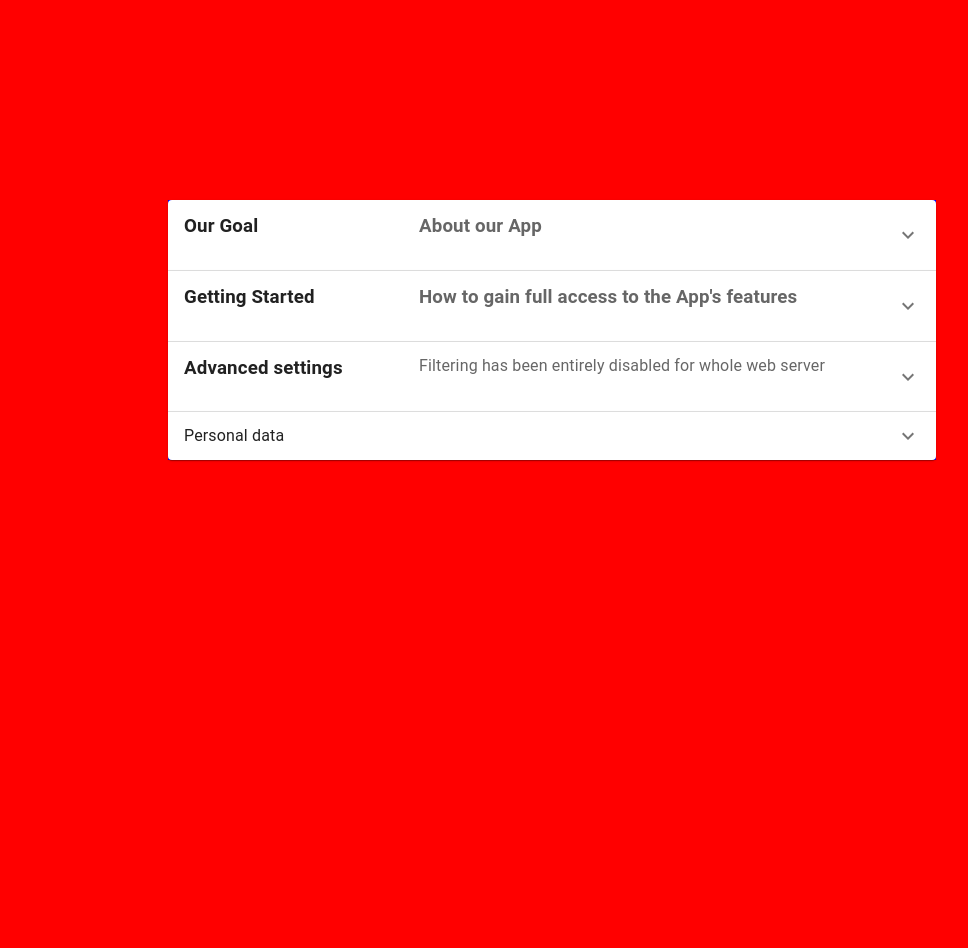
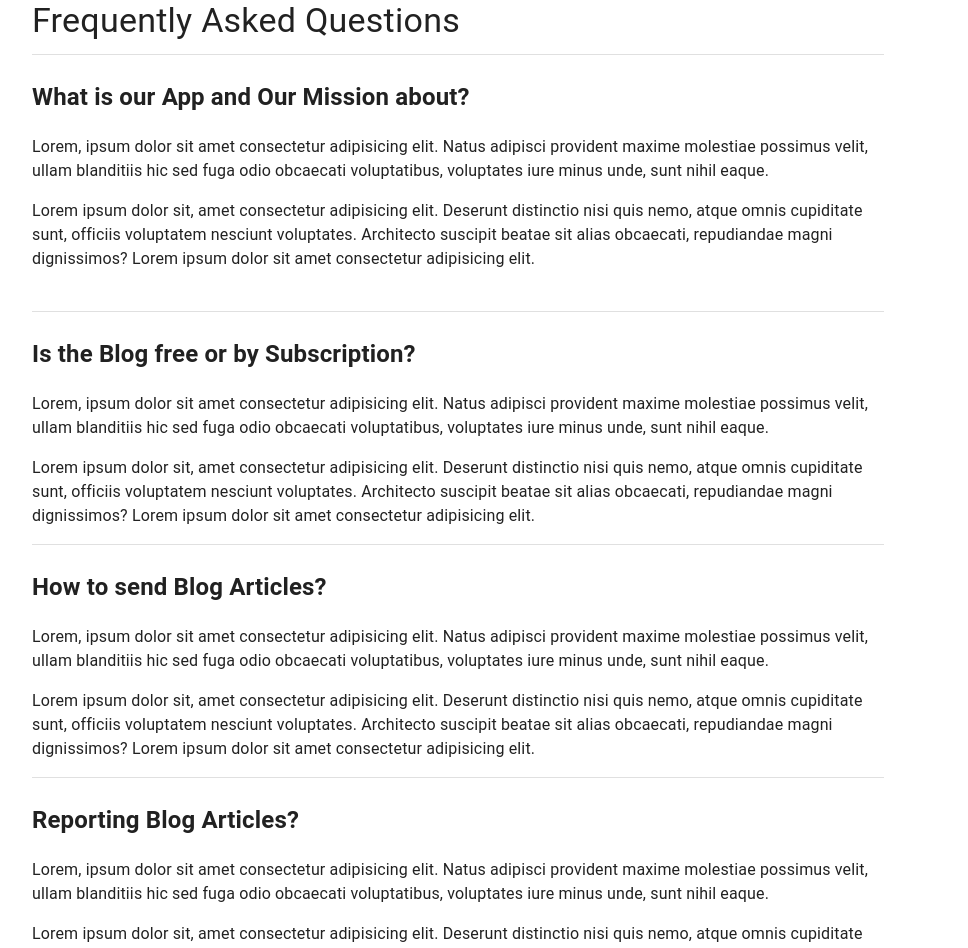
Before and after one commit to Zee-Iq/Wordpress, a React (Create React App) app in the folder wordpress/: page /FAQ in a window 1280 px wide. Shown: the top 948 px of the page, without its empty margins (182-1150 px from the left). Before the commit the page ends 800 px from the top, so only its background shows below. Built offline with nearby package versions, Linux system fonts and the light colour scheme.

Commit message:
Updated FAQ Content

```diff
--- a/wordpress/src/Routes.jsx
+++ b/wordpress/src/Routes.jsx
@@ -5,7 +5,7 @@ import Login from "./components/login/Login";
 import Register from "./components/RegisterForm/Register";
 import Home from "./components/Home/Home";
 import Contact from './components/Contact/Contact';
-import FAQ from './components/FAQ/FAQ';
+import Faq from './components/FAQ/Faq';
 
 export const Routes = () => {
   return <Switch>
@@ -15,8 +15,8 @@ export const Routes = () => {
     <Route path='/register' exact component={Register} />
     <Route path='/home' exact component={Home} />
     <Route path='/contact' exact component={Contact} />
-    <Route path='/FAQ' exact component={FAQ} />
-
+    {/* <Route path='/FAQ' exact component={FAQ} /> */}
+    <Route path='/Faq' exact component={Faq} />
   </Switch>;
 };
 
--- /dev/null
+++ b/wordpress/src/components/FAQ/Faq.jsx
@@ -0,0 +1,78 @@
+import * as React from 'react';
+import CssBaseline from '@mui/material/CssBaseline';
+import Box from '@mui/material/Box';
+import Container from '@mui/material/Container';
+// import Grid from '@mui/material/Grid';
+import Typography from '@mui/material/Typography';
+import Divider from '@mui/material/Divider';
+
+
+
+export default function Faq() {
+  return (
+    <div style={{ height: 350, width: '100%' }}>
+      <CssBaseline />
+      <Container maxWidth="md">
+        <Box >
+        <Typography
+            variant="h4" gutterBottom gutterTop
+            md={{ width: '100%', flexShrink: 0 }}>
+            Frequently Asked Questions
+        </Typography>
+        <Divider />
+        <Typography variant='h8'
+            gutterBottom marginLeft={4}
+            sx={{ width: '100%', flexShrink: 0, padding: '5' }}
+        >
+        <h2>What is our App and Our Mission about?</h2>
+        <p>
+        Lorem, ipsum dolor sit amet consectetur adipisicing elit. Natus adipisci provident maxime molestiae possimus velit, ullam blanditiis hic sed fuga odio obcaecati voluptatibus, voluptates iure minus unde, sunt nihil eaque.</p>
+
+        <p>Lorem ipsum dolor sit, amet consectetur adipisicing elit. Deserunt distinctio nisi quis nemo, atque omnis cupiditate sunt, officiis voluptatem nesciunt voluptates. Architecto suscipit beatae sit alias obcaecati, repudiandae magni dignissimos?
+        Lorem ipsum dolor sit amet consectetur adipisicing elit. </p>
+
+        </Typography>
+        <br/>
+        <Divider />
+        <Typography variant='h8'
+            gutterBottom marginLeft={4}
+            sx={{ width: '100%', flexShrink: 0 }}
+        >
+        <h2>Is the Blog free or by Subscription?</h2>
+        <p>
+        Lorem, ipsum dolor sit amet consectetur adipisicing elit. Natus adipisci provident maxime molestiae possimus velit, ullam blanditiis hic sed fuga odio obcaecati voluptatibus, voluptates iure minus unde, sunt nihil eaque.</p>
+
+        <p>Lorem ipsum dolor sit, amet consectetur adipisicing elit. Deserunt distinctio nisi quis nemo, atque omnis cupiditate sunt, officiis voluptatem nesciunt voluptates. Architecto suscipit beatae sit alias obcaecati, repudiandae magni dignissimos?
+        Lorem ipsum dolor sit amet consectetur adipisicing elit. </p>
+        </Typography>
+        <Divider />
+        <Typography variant='h8'
+            gutterBottom marginLeft={4}
+            sx={{ width: '100%', flexShrink: 0 }}
+        >
+        <h2>How to send Blog Articles?</h2>
+        <p>
+        Lorem, ipsum dolor sit amet consectetur adipisicing elit. Natus adipisci provident maxime molestiae possimus velit, ullam blanditiis hic sed fuga odio obcaecati voluptatibus, voluptates iure minus unde, sunt nihil eaque.</p>
+
+        <p>Lorem ipsum dolor sit, amet consectetur adipisicing elit. Deserunt distinctio nisi quis nemo, atque omnis cupiditate sunt, officiis voluptatem nesciunt voluptates. Architecto suscipit beatae sit alias obcaecati, repudiandae magni dignissimos?
+        Lorem ipsum dolor sit amet consectetur adipisicing elit. </p>
+
+        </Typography>
+        <Divider />
+        <Typography variant='h8'
+            gutterBottom marginLeft={4}
+            sx={{ width: '100%', flexShrink: 0 }}
+        >
+        <h2>Reporting Blog Articles?</h2>
+        <p>
+        Lorem, ipsum dolor sit amet consectetur adipisicing elit. Natus adipisci provident maxime molestiae possimus velit, ullam blanditiis hic sed fuga odio obcaecati voluptatibus, voluptates iure minus unde, sunt nihil eaque.</p>
+
+        <p>Lorem ipsum dolor sit, amet consectetur adipisicing elit. Deserunt distinctio nisi quis nemo, atque omnis cupiditate sunt, officiis voluptatem nesciunt voluptates. Architecto suscipit beatae sit alias obcaecati, repudiandae magni dignissimos?
+        Lorem ipsum dolor sit amet consectetur adipisicing elit. </p>
+
+        </Typography>
+        </Box>
+      </Container>
+    </div>
+  );
+}
```
